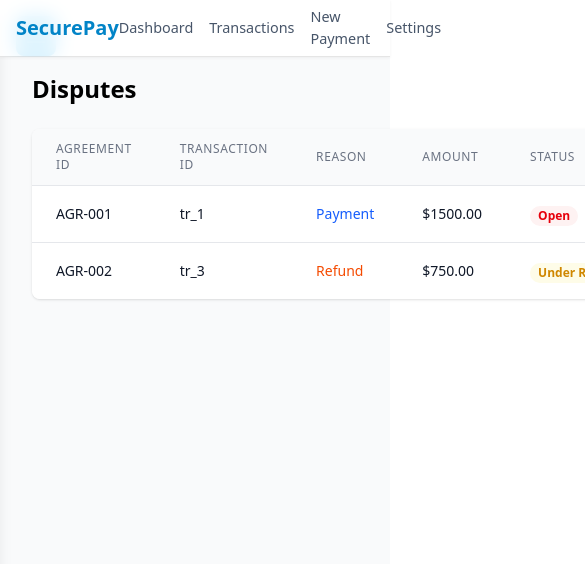
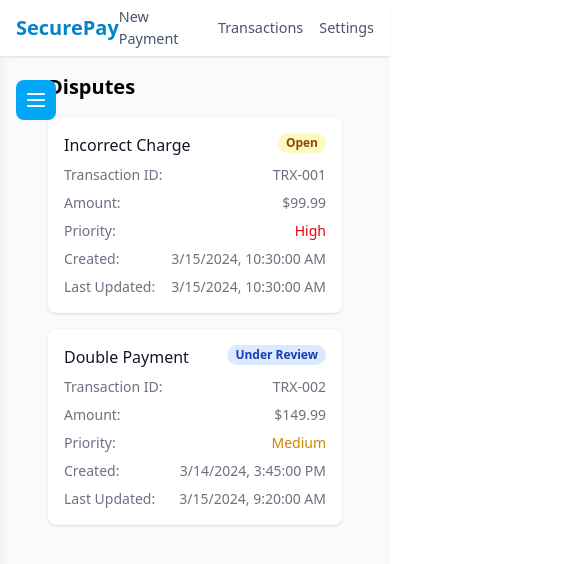
Before and after one commit to monyorojoseph/escrownest, a React (Vite) app in the folder web/: page /account/disputes in a window 390 px wide. Shown: the top 564 px of the page, 585 px wide, since content can reach past the window. Built offline with nearby package versions, Linux system fonts and the light colour scheme.

Commit message:
responsiveness for tables

```diff
--- a/web/src/account/agreements/index.tsx
+++ b/web/src/account/agreements/index.tsx
@@ -58,8 +58,53 @@ const Agreements: React.FC = () => {
   };
 
   return (
-    <div className="max-w-7xl">
-      <h1 className="text-2xl font-semibold mb-6">Agreements & Transactions</h1>
+    <div className="w-full px-4 sm:px-6 lg:px-8">
+      <h1 className="text-xl sm:text-2xl font-semibold mb-4 sm:mb-6">Agreements</h1>
+
+      {/* Mobile view - card layout */}
+      <div className="block sm:hidden">
+        <div className="space-y-4">
+          {agreements.map((agreement) => (
+            <div key={agreement.id} className="bg-white rounded-lg shadow p-4">
+              <div className="flex justify-between items-start mb-2">
+                <h3 className="font-medium text-gray-900">{agreement.productName}</h3>
+                <span className={`px-2 inline-flex text-xs leading-5 font-semibold rounded-full
+                  ${agreement.status === 'Active' ? 'bg-green-100 text-green-800' :
+                  agreement.status === 'Pending' ? 'bg-yellow-100 text-yellow-800' :
+                  agreement.status === 'Completed' ? 'bg-blue-100 text-blue-800' :
+                  'bg-red-100 text-red-800'}`}>
+                  {agreement.status}
+                </span>
+              </div>
+              <div className="space-y-2 text-sm text-gray-500">
+                <div className="flex justify-between">
+                  <span>Amount:</span>
+                  <span className="font-medium">{formatCurrency(agreement.amount)}</span>
+                </div>
+                <div className="flex justify-between">
+                  <span>Payment Type:</span>
+                  <span>{agreement.transactionType}</span>
+                </div>
+                <div className="flex justify-between">
+                  <span>Payment Method:</span>
+                  <span>{agreement.paymentMethod}</span>
+                </div>
+                <div className="flex justify-between">
+                  <span>Deadline:</span>
+                  <span>{new Date(agreement.deadline).toLocaleDateString()}</span>
+                </div>
+                <div className="flex justify-between">
+                  <span>Created:</span>
+                  <span>{formatDateTime(agreement.createdAt)}</span>
+                </div>
+              </div>
+            </div>
+          ))}
+        </div>
+      </div>
+
+      {/* Desktop view - table layout */}
+      <div className="hidden sm:block">
         <div className="bg-white rounded-lg shadow overflow-x-auto">
           <table className="min-w-full divide-y divide-gray-200">
             <thead className="bg-gray-50">
@@ -123,6 +168,7 @@ const Agreements: React.FC = () => {
           </table>
         </div>
       </div>
+    </div>
   );
 };
 
--- a/web/src/account/disputes/index.tsx
+++ b/web/src/account/disputes/index.tsx
@@ -1,89 +1,120 @@
 import React from 'react';
-import { format } from 'date-fns';
 
 interface Dispute {
   id: string;
-  agreementId: string;
+  subject: string;
   transactionId: string;
-  status: 'open' | 'under_review' | 'resolved' | 'closed';
-  reason: 'payment' | 'service' | 'refund' | 'other';
-  createdAt: Date;
-  updatedAt: Date;
   amount: number;
+  status: 'Open' | 'Under Review' | 'Resolved' | 'Closed';
+  priority: 'High' | 'Medium' | 'Low';
+  createdAt: string;
+  lastUpdated: string;
 }
 
-const sampleDisputes: Dispute[] = [
+const Disputes: React.FC = () => {
+  // Mock data - replace with actual API call later
+  const disputes: Dispute[] = [
     {
-    id: 'disp_1',
-    agreementId: 'AGR-001',
-    transactionId: 'tr_1',
-    status: 'open',
-    reason: 'payment',
-    createdAt: new Date('2024-03-15T10:30:00'),
-    updatedAt: new Date('2024-03-15T10:30:00'),
-    amount: 1500.00
+      id: '1',
+      subject: 'Incorrect Charge',
+      transactionId: 'TRX-001',
+      amount: 99.99,
+      status: 'Open',
+      priority: 'High',
+      createdAt: '2024-03-15T10:30:00',
+      lastUpdated: '2024-03-15T10:30:00',
     },
     {
-    id: 'disp_2',
-    agreementId: 'AGR-002',
-    transactionId: 'tr_3',
-    status: 'under_review',
-    reason: 'refund',
-    createdAt: new Date('2024-03-13T09:20:00'),
-    updatedAt: new Date('2024-03-14T15:45:00'),
-    amount: 750.00
-  }
+      id: '2',
+      subject: 'Double Payment',
+      transactionId: 'TRX-002',
+      amount: 149.99,
+      status: 'Under Review',
+      priority: 'Medium',
+      createdAt: '2024-03-14T15:45:00',
+      lastUpdated: '2024-03-15T09:20:00',
+    },
+    // Add more mock data as needed
   ];
 
-const getStatusColor = (status: Dispute['status']) => {
-  switch (status) {
-    case 'open':
-      return 'text-red-600 bg-red-50';
-    case 'under_review':
-      return 'text-yellow-600 bg-yellow-50';
-    case 'resolved':
-      return 'text-green-600 bg-green-50';
-    case 'closed':
-      return 'text-gray-600 bg-gray-50';
-  }
+  const formatCurrency = (amount: number) => {
+    return new Intl.NumberFormat('en-US', {
+      style: 'currency',
+      currency: 'USD',
+    }).format(amount);
   };
 
-const getReasonColor = (reason: Dispute['reason']) => {
-  switch (reason) {
-    case 'payment':
-      return 'text-blue-600';
-    case 'service':
-      return 'text-purple-600';
-    case 'refund':
-      return 'text-orange-600';
-    case 'other':
-      return 'text-gray-600';
-  }
+  const formatDateTime = (dateString: string) => {
+    return new Date(dateString).toLocaleString();
   };
 
-const Disputes: React.FC = () => {
   return (
-    <div className="w-full">
-      <h1 className="text-2xl font-semibold mb-6">Disputes</h1>
-      <div className="bg-white rounded-lg shadow overflow-hidden">
-        <div className="overflow-x-auto">
+    <div className="w-full px-4 sm:px-6 lg:px-8">
+      <h1 className="text-xl sm:text-2xl font-semibold mb-4 sm:mb-6">Disputes</h1>
+
+      {/* Mobile view - card layout */}
+      <div className="block sm:hidden">
+        <div className="space-y-4">
+          {disputes.map((dispute) => (
+            <div key={dispute.id} className="bg-white rounded-lg shadow p-4">
+              <div className="flex justify-between items-start mb-2">
+                <h3 className="font-medium text-gray-900">{dispute.subject}</h3>
+                <span className={`px-2 inline-flex text-xs leading-5 font-semibold rounded-full
+                  ${dispute.status === 'Open' ? 'bg-yellow-100 text-yellow-800' :
+                  dispute.status === 'Under Review' ? 'bg-blue-100 text-blue-800' :
+                  dispute.status === 'Resolved' ? 'bg-green-100 text-green-800' :
+                  'bg-gray-100 text-gray-800'}`}>
+                  {dispute.status}
+                </span>
+              </div>
+              <div className="space-y-2 text-sm text-gray-500">
+                <div className="flex justify-between">
+                  <span>Transaction ID:</span>
+                  <span>{dispute.transactionId}</span>
+                </div>
+                <div className="flex justify-between">
+                  <span>Amount:</span>
+                  <span className="font-medium">{formatCurrency(dispute.amount)}</span>
+                </div>
+                <div className="flex justify-between">
+                  <span>Priority:</span>
+                  <span className={`font-medium ${
+                    dispute.priority === 'High' ? 'text-red-600' :
+                    dispute.priority === 'Medium' ? 'text-yellow-600' :
+                    'text-green-600'
+                  }`}>{dispute.priority}</span>
+                </div>
+                <div className="flex justify-between">
+                  <span>Created:</span>
+                  <span>{formatDateTime(dispute.createdAt)}</span>
+                </div>
+                <div className="flex justify-between">
+                  <span>Last Updated:</span>
+                  <span>{formatDateTime(dispute.lastUpdated)}</span>
+                </div>
+              </div>
+            </div>
+          ))}
+        </div>
+      </div>
+
+      {/* Desktop view - table layout */}
+      <div className="hidden sm:block">
+        <div className="bg-white rounded-lg shadow overflow-x-auto">
           <table className="min-w-full divide-y divide-gray-200">
             <thead className="bg-gray-50">
               <tr>
                 <th scope="col" className="px-6 py-3 text-left text-xs font-medium text-gray-500 uppercase tracking-wider">
-                  Agreement ID
+                  Subject
                 </th>
                 <th scope="col" className="px-6 py-3 text-left text-xs font-medium text-gray-500 uppercase tracking-wider">
                   Transaction ID
                 </th>
                 <th scope="col" className="px-6 py-3 text-left text-xs font-medium text-gray-500 uppercase tracking-wider">
-                  Reason
-                </th>
-                <th scope="col" className="px-6 py-3 text-left text-xs font-medium text-gray-500 uppercase tracking-wider">
                   Amount
                 </th>
                 <th scope="col" className="px-6 py-3 text-left text-xs font-medium text-gray-500 uppercase tracking-wider">
-                  Status
+                  Priority
                 </th>
                 <th scope="col" className="px-6 py-3 text-left text-xs font-medium text-gray-500 uppercase tracking-wider">
                   Created
@@ -91,35 +122,46 @@ const Disputes: React.FC = () => {
                 <th scope="col" className="px-6 py-3 text-left text-xs font-medium text-gray-500 uppercase tracking-wider">
                   Last Updated
                 </th>
+                <th scope="col" className="px-6 py-3 text-left text-xs font-medium text-gray-500 uppercase tracking-wider">
+                  Status
+                </th>
               </tr>
             </thead>
             <tbody className="bg-white divide-y divide-gray-200">
-              {sampleDisputes.map((dispute) => (
-                <tr key={dispute.id}>
+              {disputes.map((dispute) => (
+                <tr key={dispute.id} className="hover:bg-gray-50">
                   <td className="px-6 py-4 whitespace-nowrap text-sm font-medium text-gray-900">
-                    {dispute.agreementId}
+                    {dispute.subject}
                   </td>
-                  <td className="px-6 py-4 whitespace-nowrap text-sm text-gray-900">
+                  <td className="px-6 py-4 whitespace-nowrap text-sm text-gray-500">
                     {dispute.transactionId}
                   </td>
+                  <td className="px-6 py-4 whitespace-nowrap text-sm text-gray-500">
+                    {formatCurrency(dispute.amount)}
+                  </td>
                   <td className="px-6 py-4 whitespace-nowrap text-sm">
-                    <span className={`font-medium ${getReasonColor(dispute.reason)}`}>
-                      {dispute.reason.charAt(0).toUpperCase() + dispute.reason.slice(1)}
-                    </span>
-                  </td>
-                  <td className="px-6 py-4 whitespace-nowrap text-sm text-gray-900">
-                    ${dispute.amount.toFixed(2)}
-                  </td>
-                  <td className="px-6 py-4 whitespace-nowrap">
-                    <span className={`px-2 inline-flex text-xs leading-5 font-semibold rounded-full ${getStatusColor(dispute.status)}`}>
-                      {dispute.status.split('_').map(word => word.charAt(0).toUpperCase() + word.slice(1)).join(' ')}
+                    <span className={`font-medium ${
+                      dispute.priority === 'High' ? 'text-red-600' :
+                      dispute.priority === 'Medium' ? 'text-yellow-600' :
+                      'text-green-600'
+                    }`}>
+                      {dispute.priority}
                     </span>
                   </td>
                   <td className="px-6 py-4 whitespace-nowrap text-sm text-gray-500">
-                    {format(dispute.createdAt, 'MMM d, yyyy HH:mm')}
+                    {formatDateTime(dispute.createdAt)}
                   </td>
                   <td className="px-6 py-4 whitespace-nowrap text-sm text-gray-500">
-                    {format(dispute.updatedAt, 'MMM d, yyyy HH:mm')}
+                    {formatDateTime(dispute.lastUpdated)}
+                  </td>
+                  <td className="px-6 py-4 whitespace-nowrap text-sm">
+                    <span className={`px-2 inline-flex text-xs leading-5 font-semibold rounded-full
+                      ${dispute.status === 'Open' ? 'bg-yellow-100 text-yellow-800' :
+                      dispute.status === 'Under Review' ? 'bg-blue-100 text-blue-800' :
+                      dispute.status === 'Resolved' ? 'bg-green-100 text-green-800' :
+                      'bg-gray-100 text-gray-800'}`}>
+                      {dispute.status}
+                    </span>
                   </td>
                 </tr>
               ))}
--- a/web/src/account/index.tsx
+++ b/web/src/account/index.tsx
@@ -45,10 +45,10 @@ const AccountLayout: React.FC = () => {
 
   return (
     <div className="flex min-h-screen bg-gray-50">
-      {/* Mobile Sidebar Toggle */}
+      {/* Mobile Sidebar Toggle - adjusted top positioning */}
       <button
         onClick={toggleSidebar}
-        className="lg:hidden fixed top-4 left-4 z-50 p-2 bg-sky-500 text-white rounded-lg"
+        className="lg:hidden fixed top-20 left-4 z-50 p-2 bg-sky-500 text-white rounded-lg"
       >
         {isSidebarOpen ? <X className="w-6 h-6" /> : <Menu className="w-6 h-6" />}
       </button>
--- a/web/src/account/transactions/index.tsx
+++ b/web/src/account/transactions/index.tsx
@@ -1,131 +1,149 @@
 import React from 'react';
-import { format } from 'date-fns';
 
 interface Transaction {
   id: string;
-  agreementId: string;
+  description: string;
   amount: number;
-  transactionCharge: number;
-  status: 'completed' | 'pending' | 'failed';
-  timestamp: Date;
-  type: 'payment' | 'deposit' | 'refund';
-  description: string;
+  type: 'Credit' | 'Debit';
+  status: 'Completed' | 'Pending' | 'Failed';
+  date: string;
+  paymentMethod: string;
+  reference: string;
 }
 
-const sampleTransactions: Transaction[] = [
+const Transactions: React.FC = () => {
+  // Mock data - replace with actual API call later
+  const transactions: Transaction[] = [
     {
-    id: 'tr_1',
-    agreementId: 'AGR-001',
-    amount: 1500.00,
-    transactionCharge: 45.00,
-    status: 'completed',
-    timestamp: new Date('2024-03-15T10:30:00'),
-    type: 'payment',
-    description: 'Payment to buyer'
+      id: '1',
+      description: 'Monthly Subscription',
+      amount: 49.99,
+      type: 'Debit',
+      status: 'Completed',
+      date: '2024-03-15T10:30:00',
+      paymentMethod: 'Credit Card',
+      reference: 'TRX-001',
     },
     {
-    id: 'tr_2',
-    agreementId: 'AGR-001',
-    amount: 1500.00,
-    transactionCharge: 45.00,
-    status: 'completed',
-    timestamp: new Date('2024-03-14T15:45:00'),
-    type: 'deposit',
-    description: 'Deposit by seller'
+      id: '2',
+      description: 'Refund',
+      amount: 25.00,
+      type: 'Credit',
+      status: 'Pending',
+      date: '2024-03-14T15:45:00',
+      paymentMethod: 'Bank Transfer',
+      reference: 'TRX-002',
     },
-  {
-    id: 'tr_3',
-    agreementId: 'AGR-002',
-    amount: 750.00,
-    transactionCharge: 22.50,
-    status: 'completed',
-    timestamp: new Date('2024-03-13T09:20:00'),
-    type: 'refund',
-    description: 'Refund to seller'
-  }
+    // Add more mock data as needed
   ];
 
-const getStatusColor = (status: Transaction['status']) => {
-  switch (status) {
-    case 'completed':
-      return 'text-green-600 bg-green-50';
-    case 'pending':
-      return 'text-yellow-600 bg-yellow-50';
-    case 'failed':
-      return 'text-red-600 bg-red-50';
-  }
+  const formatCurrency = (amount: number) => {
+    return new Intl.NumberFormat('en-US', {
+      style: 'currency',
+      currency: 'USD',
+    }).format(amount);
   };
 
-const getTypeColor = (type: Transaction['type']) => {
-  switch (type) {
-    case 'payment':
-      return 'text-blue-600';
-    case 'deposit':
-      return 'text-purple-600';
-    case 'refund':
-      return 'text-orange-600';
-  }
+  const formatDateTime = (dateString: string) => {
+    return new Date(dateString).toLocaleString();
   };
 
-const Transactions: React.FC = () => {
   return (
-    <div className="w-full">
-      <h1 className="text-2xl font-semibold mb-6">Transactions</h1>
-      <div className="bg-white rounded-lg shadow overflow-hidden">
-        <div className="overflow-x-auto">
+    <div className="w-full px-4 sm:px-6 lg:px-8">
+      <h1 className="text-xl sm:text-2xl font-semibold mb-4 sm:mb-6">Transactions</h1>
+
+      {/* Mobile view - card layout */}
+      <div className="block sm:hidden">
+        <div className="space-y-4">
+          {transactions.map((transaction) => (
+            <div key={transaction.id} className="bg-white rounded-lg shadow p-4">
+              <div className="flex justify-between items-start mb-2">
+                <h3 className="font-medium text-gray-900">{transaction.description}</h3>
+                <span className={`px-2 inline-flex text-xs leading-5 font-semibold rounded-full
+                  ${transaction.status === 'Completed' ? 'bg-green-100 text-green-800' :
+                  transaction.status === 'Pending' ? 'bg-yellow-100 text-yellow-800' :
+                  'bg-red-100 text-red-800'}`}>
+                  {transaction.status}
+                </span>
+              </div>
+              <div className="space-y-2 text-sm text-gray-500">
+                <div className="flex justify-between">
+                  <span>Amount:</span>
+                  <span className={`font-medium ${transaction.type === 'Credit' ? 'text-green-600' : 'text-red-600'}`}>
+                    {transaction.type === 'Credit' ? '+' : '-'}{formatCurrency(transaction.amount)}
+                  </span>
+                </div>
+                <div className="flex justify-between">
+                  <span>Payment Method:</span>
+                  <span>{transaction.paymentMethod}</span>
+                </div>
+                <div className="flex justify-between">
+                  <span>Reference:</span>
+                  <span>{transaction.reference}</span>
+                </div>
+                <div className="flex justify-between">
+                  <span>Date:</span>
+                  <span>{formatDateTime(transaction.date)}</span>
+                </div>
+              </div>
+            </div>
+          ))}
+        </div>
+      </div>
+
+      {/* Desktop view - table layout */}
+      <div className="hidden sm:block">
+        <div className="bg-white rounded-lg shadow overflow-x-auto">
           <table className="min-w-full divide-y divide-gray-200">
             <thead className="bg-gray-50">
               <tr>
                 <th scope="col" className="px-6 py-3 text-left text-xs font-medium text-gray-500 uppercase tracking-wider">
-                  Agreement ID
-                </th>
-                <th scope="col" className="px-6 py-3 text-left text-xs font-medium text-gray-500 uppercase tracking-wider">
-                  Type
+                  Description
                 </th>
                 <th scope="col" className="px-6 py-3 text-left text-xs font-medium text-gray-500 uppercase tracking-wider">
                   Amount
                 </th>
                 <th scope="col" className="px-6 py-3 text-left text-xs font-medium text-gray-500 uppercase tracking-wider">
-                  Transaction Charge
+                  Payment Method
+                </th>
+                <th scope="col" className="px-6 py-3 text-left text-xs font-medium text-gray-500 uppercase tracking-wider">
+                  Reference
+                </th>
+                <th scope="col" className="px-6 py-3 text-left text-xs font-medium text-gray-500 uppercase tracking-wider">
+                  Date
                 </th>
                 <th scope="col" className="px-6 py-3 text-left text-xs font-medium text-gray-500 uppercase tracking-wider">
                   Status
                 </th>
-                <th scope="col" className="px-6 py-3 text-left text-xs font-medium text-gray-500 uppercase tracking-wider">
-                  Date & Time
-                </th>
-                <th scope="col" className="px-6 py-3 text-left text-xs font-medium text-gray-500 uppercase tracking-wider">
-                  Description
-                </th>
               </tr>
             </thead>
             <tbody className="bg-white divide-y divide-gray-200">
-              {sampleTransactions.map((transaction) => (
-                <tr key={transaction.id}>
+              {transactions.map((transaction) => (
+                <tr key={transaction.id} className="hover:bg-gray-50">
                   <td className="px-6 py-4 whitespace-nowrap text-sm font-medium text-gray-900">
-                    {transaction.agreementId}
+                    {transaction.description}
+                  </td>
+                  <td className={`px-6 py-4 whitespace-nowrap text-sm font-medium ${
+                    transaction.type === 'Credit' ? 'text-green-600' : 'text-red-600'
+                  }`}>
+                    {transaction.type === 'Credit' ? '+' : '-'}{formatCurrency(transaction.amount)}
+                  </td>
+                  <td className="px-6 py-4 whitespace-nowrap text-sm text-gray-500">
+                    {transaction.paymentMethod}
+                  </td>
+                  <td className="px-6 py-4 whitespace-nowrap text-sm text-gray-500">
+                    {transaction.reference}
+                  </td>
+                  <td className="px-6 py-4 whitespace-nowrap text-sm text-gray-500">
+                    {formatDateTime(transaction.date)}
                   </td>
                   <td className="px-6 py-4 whitespace-nowrap text-sm">
-                    <span className={`font-medium ${getTypeColor(transaction.type)}`}>
-                      {transaction.type.charAt(0).toUpperCase() + transaction.type.slice(1)}
+                    <span className={`px-2 inline-flex text-xs leading-5 font-semibold rounded-full
+                      ${transaction.status === 'Completed' ? 'bg-green-100 text-green-800' :
+                      transaction.status === 'Pending' ? 'bg-yellow-100 text-yellow-800' :
+                      'bg-red-100 text-red-800'}`}>
+                      {transaction.status}
                     </span>
-                  </td>
-                  <td className="px-6 py-4 whitespace-nowrap text-sm text-gray-900">
-                    ${transaction.amount.toFixed(2)}
-                  </td>
-                  <td className="px-6 py-4 whitespace-nowrap text-sm text-gray-900">
-                    ${transaction.transactionCharge.toFixed(2)}
-                  </td>
-                  <td className="px-6 py-4 whitespace-nowrap">
-                    <span className={`px-2 inline-flex text-xs leading-5 font-semibold rounded-full ${getStatusColor(transaction.status)}`}>
-                      {transaction.status.charAt(0).toUpperCase() + transaction.status.slice(1)}
-                    </span>
-                  </td>
-                  <td className="px-6 py-4 whitespace-nowrap text-sm text-gray-500">
-                    {format(transaction.timestamp, 'MMM d, yyyy HH:mm')}
-                  </td>
-                  <td className="px-6 py-4 whitespace-nowrap text-sm text-gray-500">
-                    {transaction.description}
                   </td>
                 </tr>
               ))}
--- a/web/src/components/Navbar.tsx
+++ b/web/src/components/Navbar.tsx
@@ -1,3 +1,4 @@
+import React from 'react';
 import { Link } from 'react-router';
 import './Navbar.css';
 import { useAuth } from '../context/AuthContext';
@@ -14,9 +15,8 @@ const Navbar = () => {
         <div className="navbar-links">
           {isAuthenticated ? (
             <>
-              <Link to="/account">Dashboard</Link>
+              <Link to="/secure_payment">New Payment</Link>
               <Link to="/account/transactions">Transactions</Link>
-              <Link to="/secure_payment">New Payment</Link>
               <Link to="/account/settings">Settings</Link>
             </>
           ) : (
```
Also changed, not shown: web/src/components/Navbar.css (+44 -0 lines). Lines whose indentation alone changed are shown as unchanged.
